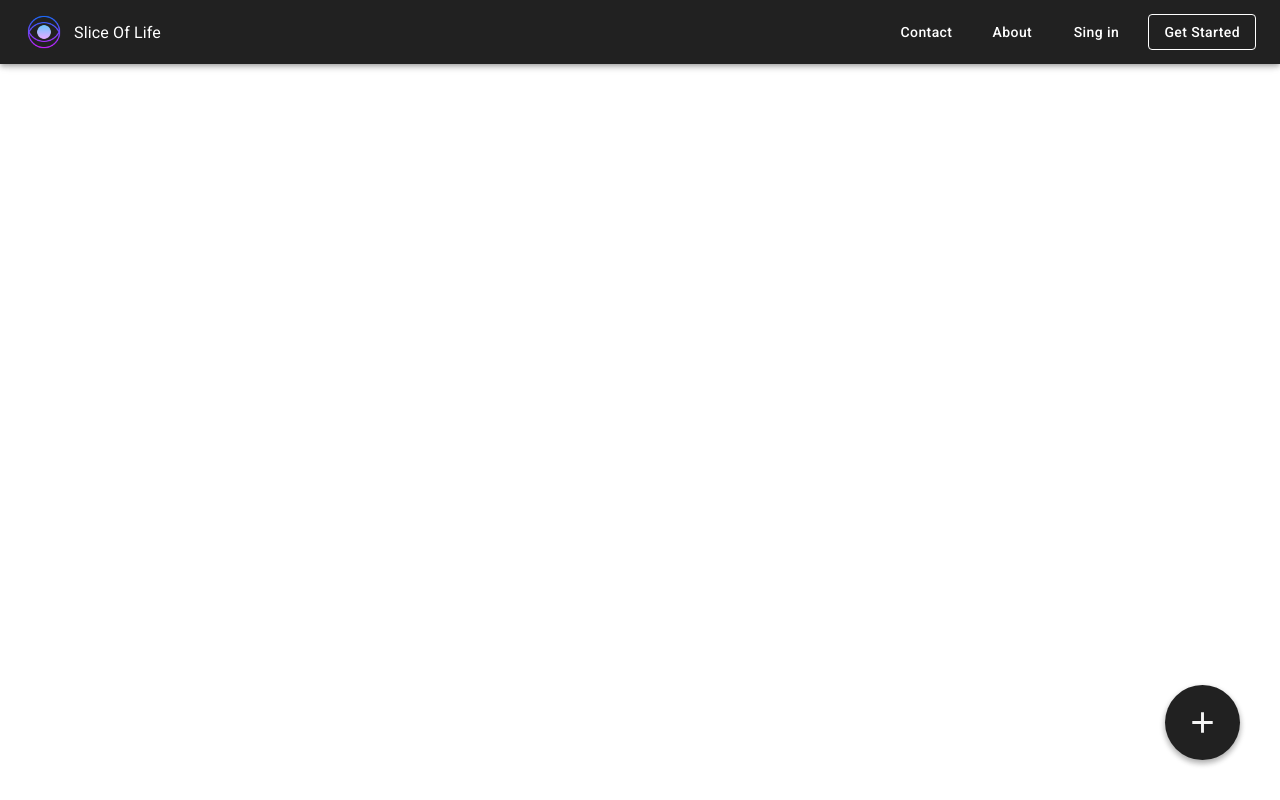
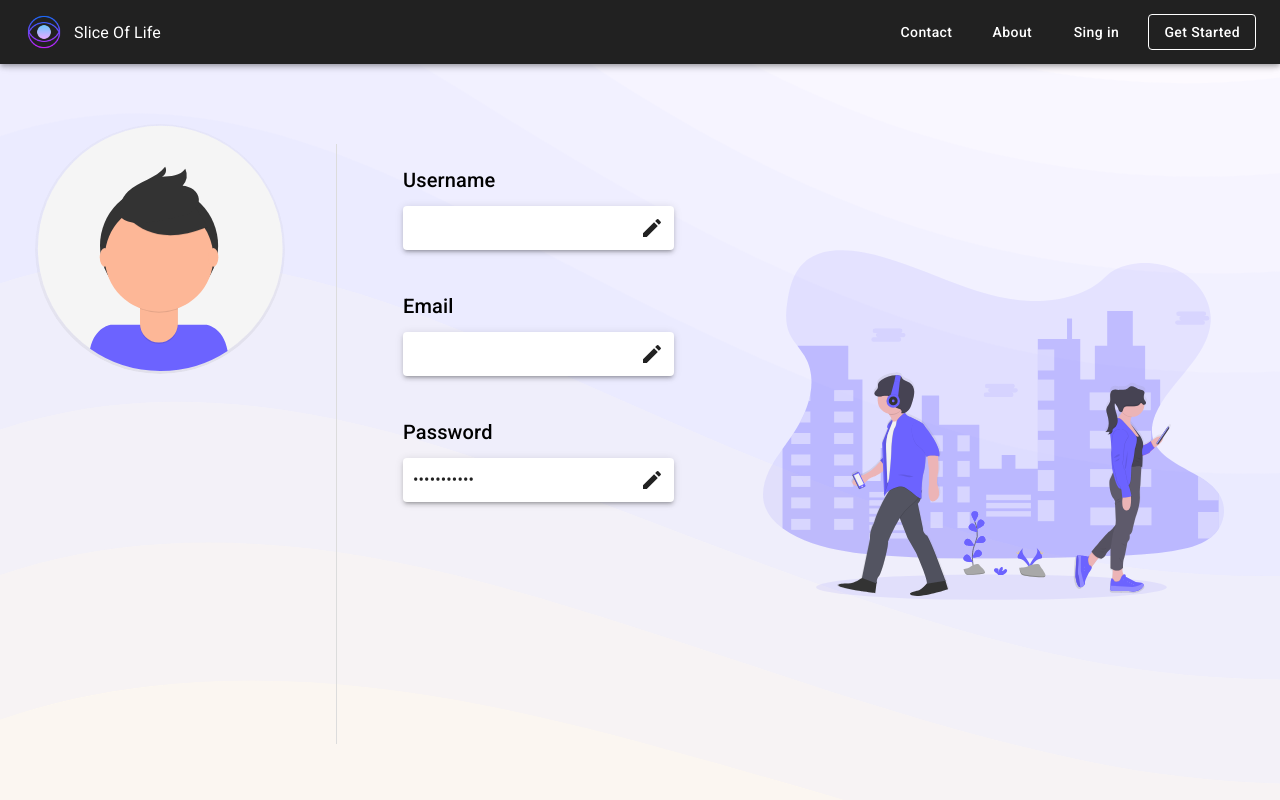
Before and after one commit to Yacinesaf/Journal-Project, a React (Create React App) app: page /contact in a window 1280 px wide. Built offline with nearby package versions, Linux system fonts and the light colour scheme; no server answers.

Commit message:
profile page pc version is done

```diff
--- a/src/components/AddEntryWrapper.js
+++ b/src/components/AddEntryWrapper.js
@@ -8,10 +8,10 @@ import AddEntry from './AddEntry';
 
 class AddEntryWrapper extends Component {
   render() {
-    if (!['/login', '/signup'].includes(this.props.location.pathname)) {
+    if (['/login', '/signup', '/landingPage'].includes(this.props.location.pathname) || (this.props.location.pathname === '/contact' && !this.props.userId)) {
+      return null
+    } else {
       return <AddEntry addEntry={this.props.addEntry} showSnackbar={this.props.showSnackbar} />
-    } else {
-      return null
     }
 
   }
--- a/src/components/EntriesPage.js
+++ b/src/components/EntriesPage.js
@@ -8,20 +8,19 @@ import { Link } from "react-router-dom";
 import ArrowForwardIosIcon from '@material-ui/icons/ArrowForwardIos';
 import { useTheme } from '@material-ui/core/styles';
 import useMediaQuery from '@material-ui/core/useMediaQuery';
+import {emailToUsername} from '../services/helperFunctions'
 
 function EntriesPage({ entries, fetchingEntries, email, boundryDocs, totalCount, changingEntries }) {
   const theme = useTheme();
   const smDown = useMediaQuery(theme.breakpoints.down('sm'));
   const [currentPage, setCurrentPage] = React.useState(1)
-  const emailToUsername = (email) => {
-    return email.split('@')[0]
-  }
+
 
   return (
     <div className='appBackground' style={{ minHeight: '100vh', paddingTop: 64 }}>
       <div style={{ textAlign: 'center' }}>
         <div style={{ widht: '100%', textAlign: 'center' }}>
-          <Typography variant={smDown ? "h5" : 'h2'} style={{ color: '#212121', textAlign: 'center', paddingTop: 40, fontWeight: smDown ? 450 : 400 }}>{`Welcome ${emailToUsername(email)}`}</Typography>
+          <Typography variant={smDown ? "h5" : 'h3'} style={{ color: '#212121', textAlign: 'center', paddingTop: 40, fontWeight: smDown ? 450 : 400 }}>{`Welcome ${emailToUsername(email)}`}</Typography>
           {!entries.length && !fetchingEntries ? <img alt='empty' src={emptyState} style={{ height: 700, width: 700 }} /> : null}
         </div>
         {fetchingEntries ?
--- a/src/components/NavPcVersion.js
+++ b/src/components/NavPcVersion.js
@@ -52,16 +52,16 @@ function NavPcVersion({ userId, profilePic }) {
             vertical: 'top',
             horizontal: 'center',
           }}>
-          <MenuItem onClick={() => setAnchorEl(null)} style={{ display: 'felx', alignItems: 'center', padding: 10 }}>
-            <PersonIcon style={{ paddingRight: 17 }} />
-            <Link to='/profile' style={{ textTransform: 'none', color: 'black', textDecoration: 'none' }}>
-              <Typography style={{ flexGrow: 1 }} variant='caption'>Profile</Typography>
-            </Link>
-          </MenuItem>
+          <Link to='/profile' style={{ textTransform: 'none', color: 'black', textDecoration: 'none' }}>
+            <MenuItem onClick={() => setAnchorEl(null)} style={{ display: 'felx', alignItems: 'center', padding: 10 }}>
+              <PersonIcon style={{ paddingRight: 17 }} />
+              <Typography variant='caption'>Profile</Typography>
+            </MenuItem>
+          </Link>
           <MenuItem
             style={{ display: 'felx', alignItems: 'center', padding: 10 }}
             onClick={() => signOut().then(() => {
-              store.dispatch({type : 'LOG_OUT', payload : {id : null, email : ''}})
+              store.dispatch({ type: 'LOG_OUT', payload: { id: null, email: '' } })
               history.push('/login')
               setAnchorEl(null)
             })} >
--- a/src/components/Profile.js
+++ b/src/components/Profile.js
@@ -2,36 +2,58 @@ import React from 'react';
 import { Grid, Divider, Avatar, Typography, Paper } from '@material-ui/core';
 import defaultPic from '../assets/defaultProfilePic.svg'
 import EditIcon from '@material-ui/icons/Edit';
+import store from '../reduxStore/store'
+import { emailToUsername } from '../services/helperFunctions'
+import spaceFiller from '../assets/profileSpaceFiller.svg'
+
+import { useTheme } from '@material-ui/core/styles';
+import useMediaQuery from '@material-ui/core/useMediaQuery';
 
 function Profile() {
+
+  const theme = useTheme();
+  const xsOnly = useMediaQuery(theme.breakpoints.only('xs'));
   return (
     <div>
       <Grid container className='appBackground' style={{ minHeight: '100vh', paddingTop: 64 }}>
-        <Grid item xs={3} style={{ padding: 50, paddingRight: 0 }}>
+        <Grid item xs={3} style={{ paddingTop: 60, display: 'flex', justifyContent: 'center' }}>
           <Avatar style={{ height: 250, width: 250 }} src={defaultPic} />
         </Grid>
         <Divider orientation='vertical' variant='middle' style={{ backgroundColor: '#dcdcdc', height: 600, marginTop: 80 }} />
-        <Grid item xs={8}>
-          <Grid container>
-            <Grid item xs={4}>
-              <Typography variant='h6'>Username</Typography>
-              <Paper elevation='3' style={{ width: '100%', display: 'flex' }} />
-              <Typography>{username}</Typography>
-              <EditIcon />
+        <Grid item xs={8} style={{ display: 'flex' }}>
+          <Grid container style={{ display: 'block', padding: 50, paddingTop: 80 }}>
+            <Grid item xs={4} style={{ padding: '20px 0px' }}>
+              <Typography style={{ paddingBottom: 10 }} variant='h6'>Username</Typography>
+              <Paper elevation='3' style={{ width: '100%', display: 'flex', padding: 10 }}>
+                <Typography style={{ flexGrow: 1 }} >{emailToUsername(store.getState().user.email)}</Typography>
+                <EditIcon style={{ cursor: 'pointer' }} />
+              </Paper>
             </Grid>
-            <Grid item xs={4}>
-              <Typography variant='h6'>Email</Typography>
-              <Paper elevation='3' style={{ width: '100%', display: 'flex' }} />
-              <Typography>{email}</Typography>
-              <EditIcon />
+            <Grid item xs={4} style={{ padding: '20px 0px' }}>
+              <Typography style={{ paddingBottom: 10 }} variant='h6'>Email</Typography>
+              <Paper elevation='3' style={{ width: '100%', display: 'flex', padding: 10 }}>
+                <Typography style={{ flexGrow: 1 }} >{store.getState().user.email}</Typography>
+                <EditIcon style={{ cursor: 'pointer' }} />
+              </Paper>
             </Grid>
-            <Grid item xs={4}>
-              <Typography variant='h6'>Password</Typography>
-              <Paper elevation='3' style={{ width: '100%', display: 'flex' }} />
-              <Typography></Typography>
-              <EditIcon />
+            <Grid item xs={4} style={{ padding: '20px 0px' }}>
+              <Typography style={{ paddingBottom: 10 }} variant='h6'>Password</Typography>
+              <Paper elevation='3' style={{ width: '100%', display: 'flex', padding: 10 }} >
+                <Typography style={{ flexGrow: 1 }} >•••••••••••</Typography>
+                <EditIcon style={{ cursor: 'pointer' }} />
+              </Paper>
             </Grid>
           </Grid>
+          <div style={{
+            position: 'fixed',
+            top: 250,
+            backgroundImage: `url(${spaceFiller})`,
+            backgroundSize: 'contain',
+            backgroundPosition: 'center',
+            backgroundRepeat: 'no-repeat',
+            width: '100%',
+            height: 350
+          }} />
         </Grid>
       </Grid>
     </div>
--- a/src/routes.js
+++ b/src/routes.js
@@ -61,11 +61,12 @@ function Routes() {
           <AddEntryWrapper />
           <SnackbarComp />
           <Route exact path='/' component={LandingPage} />
-          <Route exact path='/entries' component={EntriesPageWrapper} />
+          <Route exact path='/entries' component={Profile} />
           <Route exact path='/entries/:id' component={EntryWrapper} />
           <Route exact path='/signup' component={SignPageWrapper} />
           <Route exact path='/login' component={SignPageWrapper} />
           <Route exact path='/profile' component={Profile} />
+          <Route exact path='/contact' component={Profile} />
         </div>}
 
     </div>
--- a/src/services/helperFunctions.js
+++ b/src/services/helperFunctions.js
@@ -32,16 +32,20 @@ function monthFormating(month) {
 }
 
 function formatDate(firebaseDate) {
-  // firebase.toDate() outputs Sun Mar 29 2020 00:00:00 GMT-0400 (Eastern Daylight Time)
   let date = firebaseDate.toDate().toString().split(' ');
   return {
-    day : date[2],
-    month : date[1],
-    year : date[3]
+    day: date[2],
+    month: date[1],
+    year: date[3]
   }
+}
+
+function emailToUsername(email) {
+  return email.split('@')[0]
 }
 
 export {
   monthFormating,
-  formatDate
+  formatDate,
+  emailToUsername
 }
```
Also changed, not shown: src/assets/emptyState.svg, src/assets/profileSpaceFiller.svg (added).
